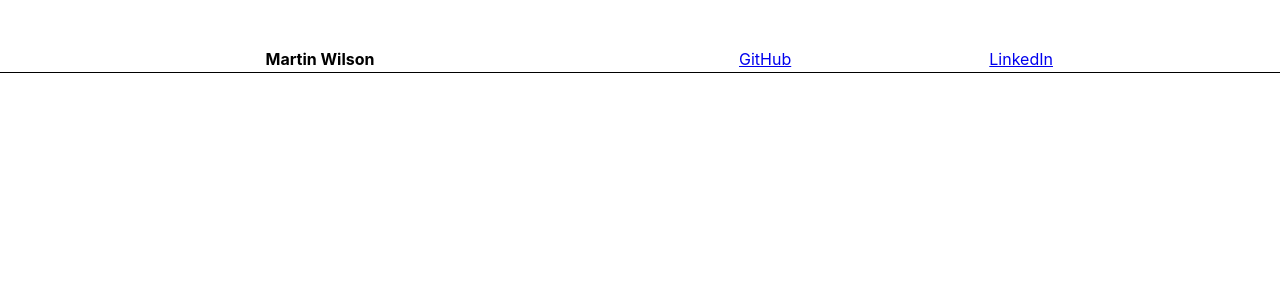
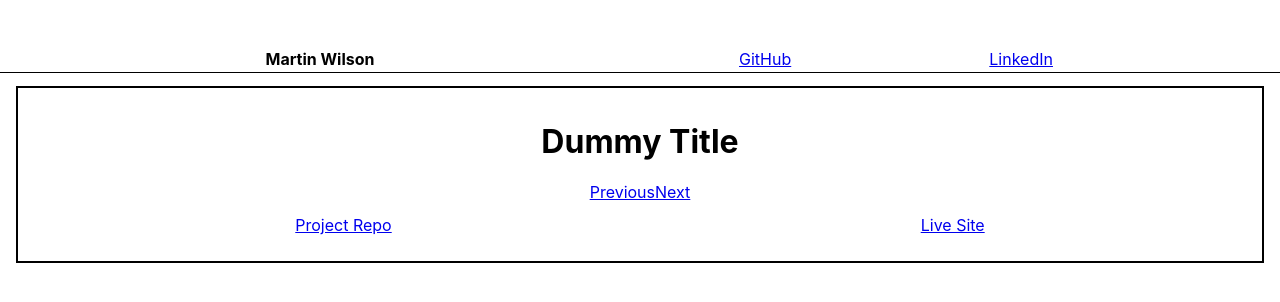
Before and after one commit to TelleDelly/Portfolio, a React (Create React App) app in the folder portfolio/: page / in a window 1280 px wide. Shown: the top 302 px of the page. Built offline with nearby package versions, Linux system fonts and the light colour scheme.

Commit message:
started description turncation

```diff
--- a/portfolio/src/App.js
+++ b/portfolio/src/App.js
@@ -1,10 +1,31 @@
 import './App.css';
 import Header from './Components/Header/Header';
+import ProjectCard from './Components/ProjectCard/ProjectCard';
+
+const ProjectData = [
+  {
+    title: "Dummy Title",
+    description: "Lorem Ipsum je demonstrativní výplňový text používaný v tiskařském a knihařském průmyslu. Lorem Ipsum je považováno za standard v této oblasti už od začátku 16. století, kdy dnes neznámý tiskař vzal kusy textu a na jejich základě vytvořil speciální vzorovou knihu. Jeho odkaz nevydržel pouze pět století, on přežil i nástup elektronické sazby v podstatě beze změny. Nejvíce popularizováno bylo Lorem Ipsum v šedesátých letech 20. století, kdy byly vydávány speciální vzorníky s jeho pasážemi a později pak díky počítačovým DTP programům jako Aldus PageMaker.",
+    imgList: [
+              {alt: "picture 1 of project", src: "https://encrypted-tbn0.gstatic.com/images?q=tbn:ANd9GcQVr2aILlsJNdn8TCJgcIGX6hhGCOGE_cC8SQ&usqp=CAU"},
+              {alt: "picture 2 of project", src:"https://encrypted-tbn0.gstatic.com/images?q=tbn:ANd9GcSmx8pQ56L4m5OXeaA16ej6vbqgpqWXmESBYg&usqp=CAU"}
+              ]
+  },
+  {
+    title: "Dummy Title 2",
+    description: "Je obecně známou věcí, že člověk bývá při zkoumání grafického návrhu rozptylován okolním textem, pokud mu dává nějaký smysl. Úkolem Lorem Ipsum je pak nahradit klasický smysluplný text vhodnou bezvýznamovou alternativou s relativně běžným rozložením slov. To jej dělá narozdíl od opakujícího se Tady bude text. Tady bude text... mnohem více čitelnějším. V dnešní době je Lorem Ipsum používáno spoustou DTP balíků a webových editorů coby výchozí model výplňového textu. Ostatně si zkuste zadat frázi lorem ipsum do vyhledavače a sami uvidíte. Během let se objevily různé varianty a odvozeniny od klasického Lorem Ipsum, někdy náhodou, někdy účelně (např. pro pobavení čtenáře).",
+    imgList: [
+      {alt: "picture of project 2", src: "https://preview.redd.it/qo6bq6rc8o691.jpg?width=640&crop=smart&auto=webp&s=a90934f0ab449d3181f5ea85143c5f67a44cd365"},
+      {alt: "picture of project 2 2", src: "https://pbs.twimg.com/media/FUs2vN-UsAAn0E_?format=jpg&name=large"}
+    ]
+  }
+]
 
 function App() {
   return (
     <div className="App">
       <Header></Header>
+      <ProjectCard projectData={ProjectData[0]}></ProjectCard>
     </div>
   );
 }
--- /dev/null
+++ b/portfolio/src/Components/ProjectCard/ProjectCard.css
@@ -0,0 +1,14 @@
+.project-card{
+    border: 2px solid black;
+    margin: 0.8rem auto;
+    padding: 0.8rem;
+    margin-left: 1rem;
+    margin-right: 1rem;
+}
+
+.project-card-button-group{
+    display: flex;
+    justify-content: space-around;
+    padding: 16% auto;
+    margin: 0.8rem auto;
+}
--- /dev/null
+++ b/portfolio/src/Components/ProjectCard/ProjectCard.jsx
@@ -0,0 +1,32 @@
+import './ProjectCard.css'
+import React, {useState} from 'react'
+import { Carousel, CarouselItem,Button } from 'react-bootstrap'
+
+const ProjectCard = ({projectData}) => {
+    // const [stringMax, setStringMax] = useState(5);
+    // const description = create
+
+    // if(description.length > stringMax){
+    //     setDescription(description.slice(0,stringMax) + '...')
+    // }
+
+    return (
+    <div className='project-card'>
+        <h1>{projectData.title}</h1>
+        <p></p>
+        <Carousel interval={3000}>
+            {projectData.imgList  && projectData.imgList.map((image) => {
+                <CarouselItem>
+                    <img alt={image.altText} src={image.src}/>
+                </CarouselItem>
+            })}
+        </Carousel>
+        <div className='project-card-button-group'>
+        <Button className='header-button' href="https://github.com/TelleDelly">Project Repo</Button>
+        <Button className='header-button' href='https://www.linkedin.com/in/martin-wilson-tel/'>Live Site</Button>
+        </div>
+    </div>
+  )
+}
+
+export default ProjectCard
```
